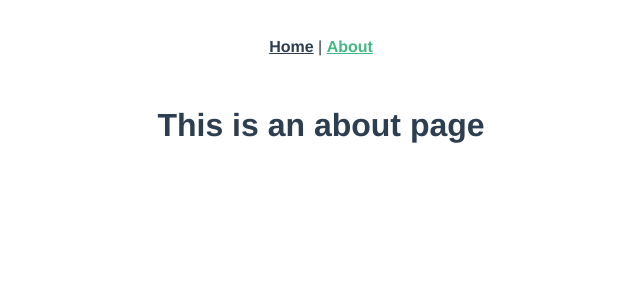
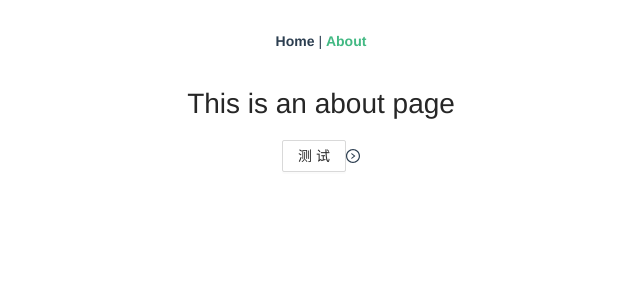
Before and after one commit to Akine-Ko/12306, a Vue app in the folder web/: page /about in a window 1280 px wide. Shown: the top 300 px of the page, without its empty margins (319-959 px from the left). Built offline with nearby package versions, Linux system fonts and the light colour scheme.

Commit message:
5.4 集成Ant Design Vue@3.2.20及其图标

```diff
--- a/web/package.json
+++ b/web/package.json
@@ -8,6 +8,8 @@
     "lint": "vue-cli-service lint"
   },
   "dependencies": {
+    "@ant-design/icons-vue": "^7.0.1",
+    "ant-design-vue": "^3.2.20",
     "core-js": "^3.8.3",
     "vue": "^3.2.13",
     "vue-router": "^4.0.3",
--- a/web/src/main.js
+++ b/web/src/main.js
@@ -2,5 +2,14 @@
 import App from './App.vue'
 import router from './router'
 import store from './store'
+import Antd from 'ant-design-vue';
+import 'ant-design-vue/dist/antd.css';
+import * as Icons from '@ant-design/icons-vue'
 
-createApp(App).use(store).use(router).mount('#app')
+const app = createApp(App);
+app.use(Antd).use(store).use(router).mount('#app');
+
+const icons = Icons;
+for(const i in icons) {
+    app.component(i, icons[i]);
+}
--- a/web/src/views/AboutView.vue
+++ b/web/src/views/AboutView.vue
@@ -2,4 +2,7 @@
   <div class="about">
     <h1>This is an about page</h1>
   </div>
+  <a-button>
+    测试
+  </a-button><right-circle-outlined />
 </template>
```
Also changed, not shown: 1 other file (tests, documents, lock files or other folders).
